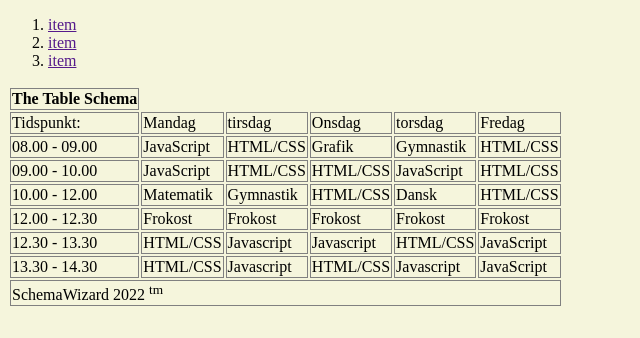
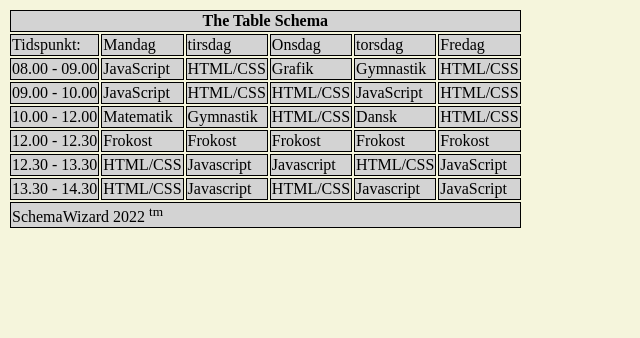
Before and after one commit to BeastTheNinja/Tabeller, a plain HTML site: page index.html in a window 1280 px wide. Shown: the whole page, without its empty margins (0-640 px from the left). Drawn offline with Linux system fonts and the light colour scheme.

Commit message:
update done

```diff
--- a/assets/css/main.css
+++ b/assets/css/main.css
@@ -10,5 +10,8 @@ h1,h2,h3,h4,h5,h6{
     font-weight: bold;
 }
 td,th{
-      border: 1px solid grey;
+      border: 1px solid black;
   }
+  tr,td{
+    background-color: lightgray;
+  }
--- a/index.html
+++ b/index.html
@@ -10,18 +10,9 @@
 <body>
     <section>
     <div>
-        <ol>
-            <li><a href="">item</a></li>
-            <li><a href="">item</a></li>
-            <li><a href="">item</a></li>
-        </ol>
-    </div>
-    </section>
-    <section>
-    <div>
         <table>
             <tr>
-                <th>The Table Schema</th>
+                <th colspan="6">The Table Schema</th>
             </tr>
             <tr>
                 <td>Tidspunkt:</td>
```
